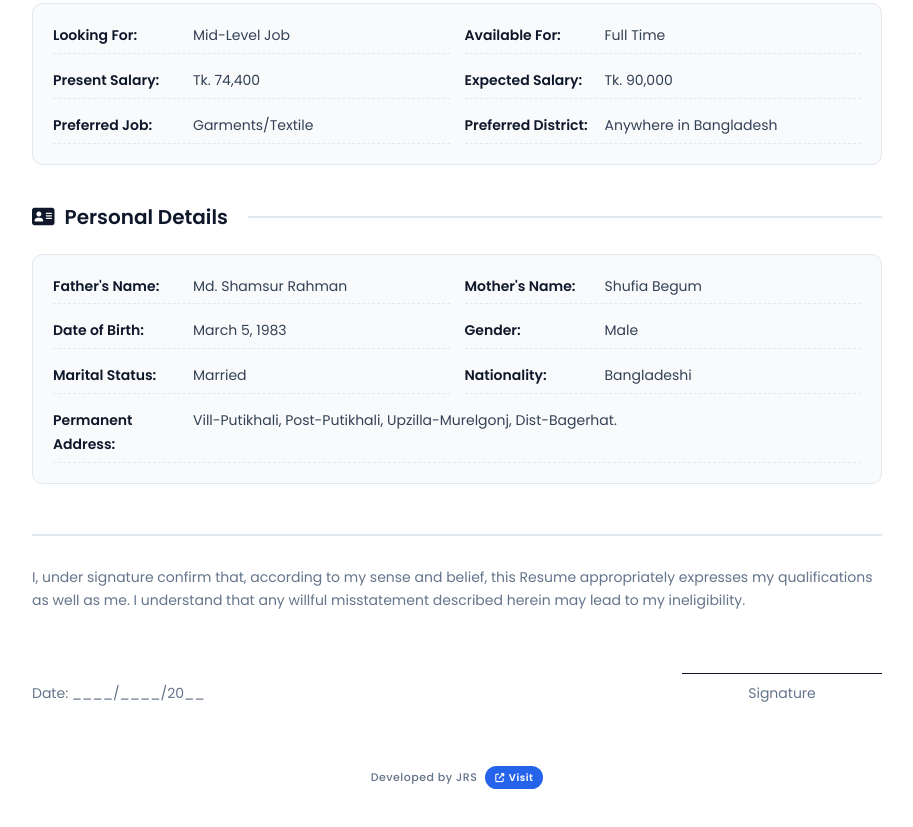
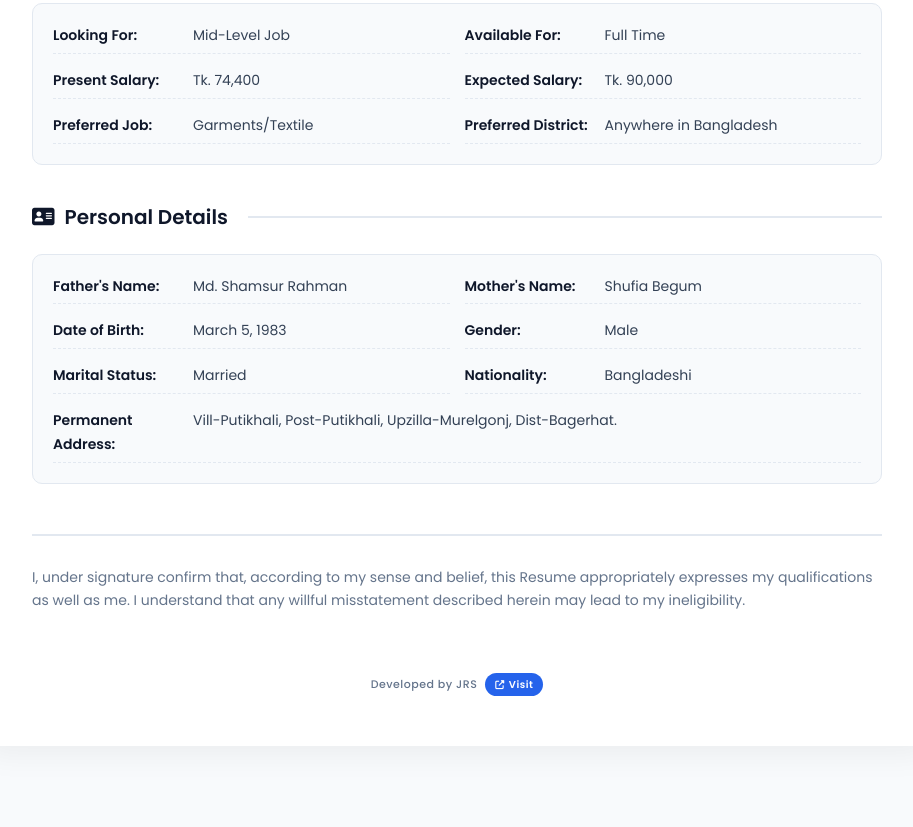
Before and after one commit to jakariya41jr/Mr.-Shaheen-Howlader-Cv, a plain HTML site: page index.html in a window 1280 px wide. Shown: the part 2093-2920 px from the top of the page, without its empty margins (183-1096 px from the left). After the commit the page ends 2879 px from the top, so only its background shows below. Drawn offline with Linux system fonts and the light colour scheme.

Commit message:
Remove signature area from declaration
Removed signature area from the declaration section.

```diff
--- a/index.html
+++ b/index.html
@@ -612,15 +612,14 @@
     <div class="declaration">
         <p>I, under signature confirm that, according to my sense and belief, this Resume appropriately expresses my qualifications as well as me. I understand that any willful misstatement described herein may lead to my ineligibility.</p>
 
-        <div class="signature-area">
-            <div class="sig-box">
-                <p>Date: ____/____/20__</p>
-            </div>
-            <div class="sig-box">
-                <div class="sig-line"></div>
-                <p>Signature</p>
-            </div>
-        </div>
+
+
+
+
+
+
+
+
     </div>
 
     <div class="developer-credit">
```
